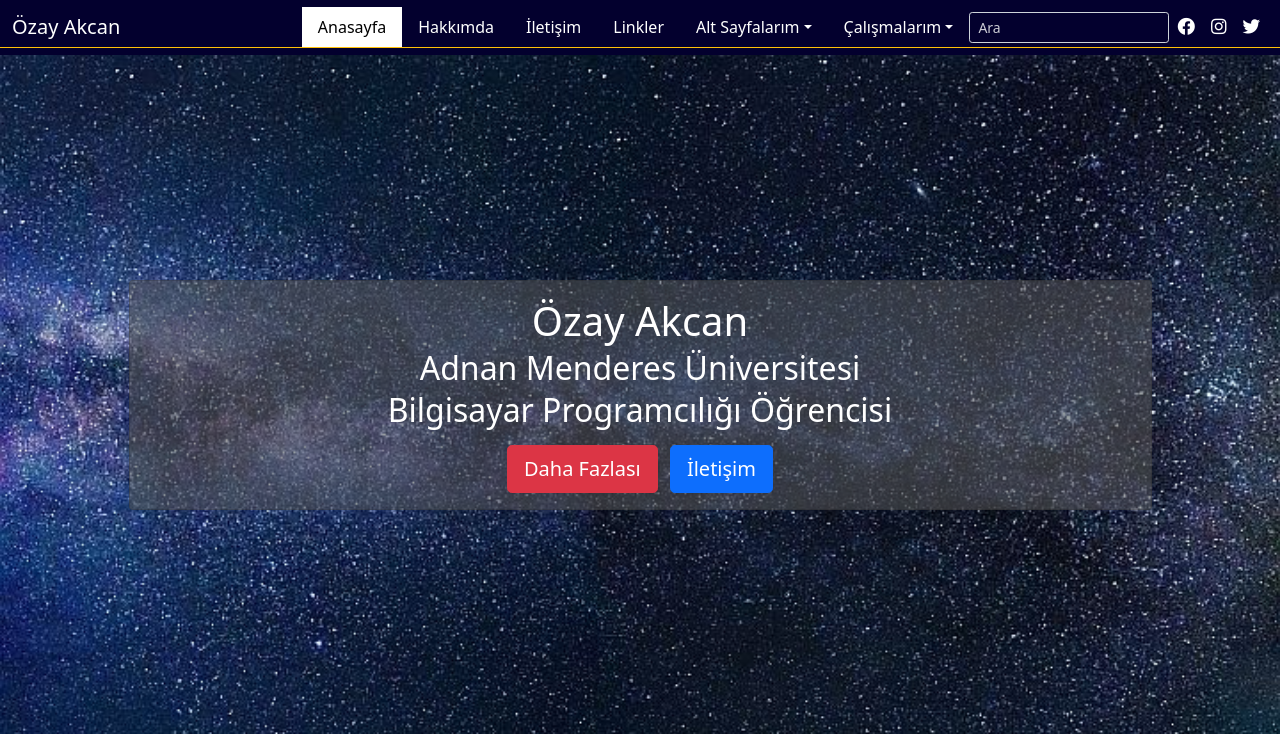
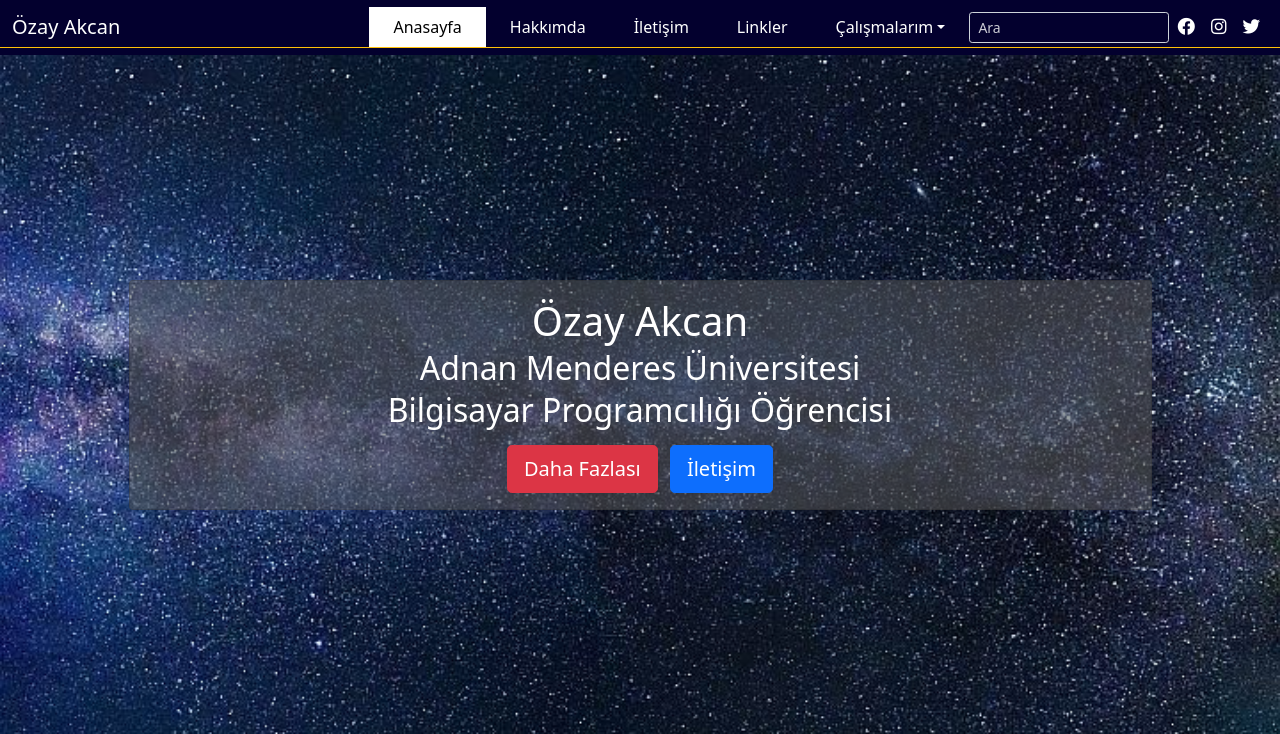
Before and after one commit to ozayakcan/KisiselWebsitem, a PHP site: page / in a window 1280 px wide. Shown: the top 734 px of the page. Run offline with PHP 8.4, Linux system fonts and the light colour scheme; data comes from the database, SQL or seed files in the repository; a stand-in replaces the project's code that opens the database connection.

Commit message:
Alt sayfalarım sekmesi şimdilik gizlendi.

```diff
--- a/index.php
+++ b/index.php
@@ -153,19 +153,19 @@
 
 			<div id="ustmenu" class="collapse navbar-collapse">
 				<ul class="navbar-nav ms-auto navmenu">
-					<li class="nav-item px-2<?= $anasayfaclass; ?>">
+					<li class="nav-item px-3<?= $anasayfaclass; ?>">
 						<a href="/" class="nav-link text-white" <?= $anasayfacurrentpage; ?>>Anasayfa</a>
 					</li>
-					<li class="nav-item px-2<?= $hakkimdaclass; ?>">
+					<li class="nav-item px-3<?= $hakkimdaclass; ?>">
 						<a href="/hakkimda.html" class="nav-link text-white" <?= $hakkimdacurrentpage; ?>>Hakkımda</a>
 					</li>
-					<li class="nav-item px-2<?= $iletisimclass; ?>">
+					<li class="nav-item px-3<?= $iletisimclass; ?>">
 						<a href="/iletisim.html" class="nav-link text-white" <?= $iletisimcurrentpage; ?>>İletişim</a>
 					</li>
-					<li class="nav-item px-2<?= $linklerclass; ?>">
+					<li class="nav-item px-3<?= $linklerclass; ?>">
 						<a href="/linkler.html" class="nav-link text-white" <?= $linklercurrentpage; ?>>Linkler</a>
 					</li>
-					<li class="nav-item px-2 dropdown">
+					<!--<li class="nav-item px-2 dropdown">
 						<a href="#" id="altsayfalar-butonu" class="nav-link text-white dropdown-toggle" id="altsayfalarButon" data-bs-toggle="dropdown" aria-expanded="false">Alt Sayfalarım</a>
 						<ul id="acilir-menu" class="dropdown-menu temaRengi" aria-labelledby="altsayfalarButon">
 							<?php
@@ -181,8 +181,8 @@
 							?>
 
 						</ul>
-					</li>
-					<li class="nav-item px-2<?= $calismalarclass; ?> dropdown">
+					</li>-->
+					<li class="nav-item px-3<?= $calismalarclass; ?> dropdown">
 						<a href="#" id="calismalar-butonu" class="nav-link text-white dropdown-toggle" id="calismalarButon" data-bs-toggle="dropdown" aria-expanded="false" <?= $calismalarcurrentpage; ?>>Çalışmalarım</a>
 						<ul id="acilir-menu" class="dropdown-menu temaRengi" aria-labelledby="calismalarButon">
 							<?php
```
